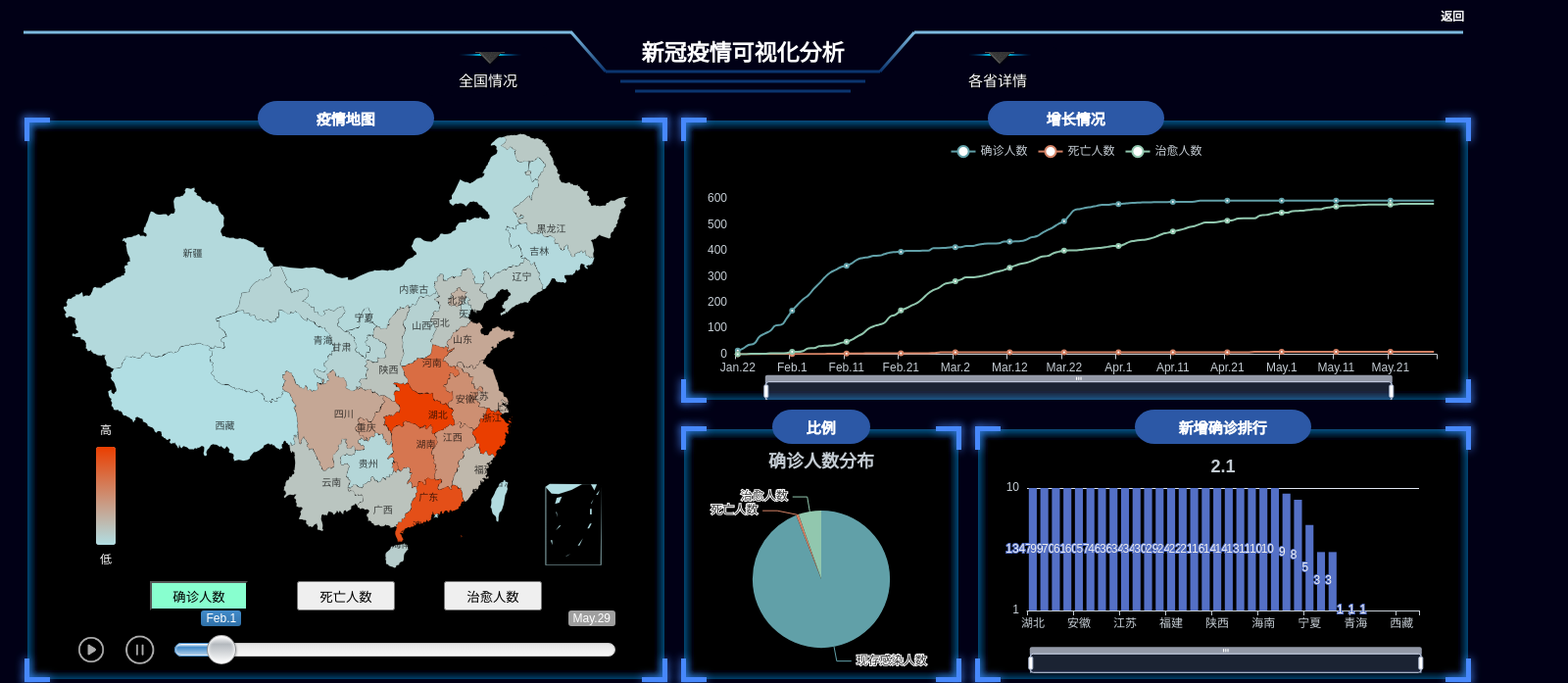
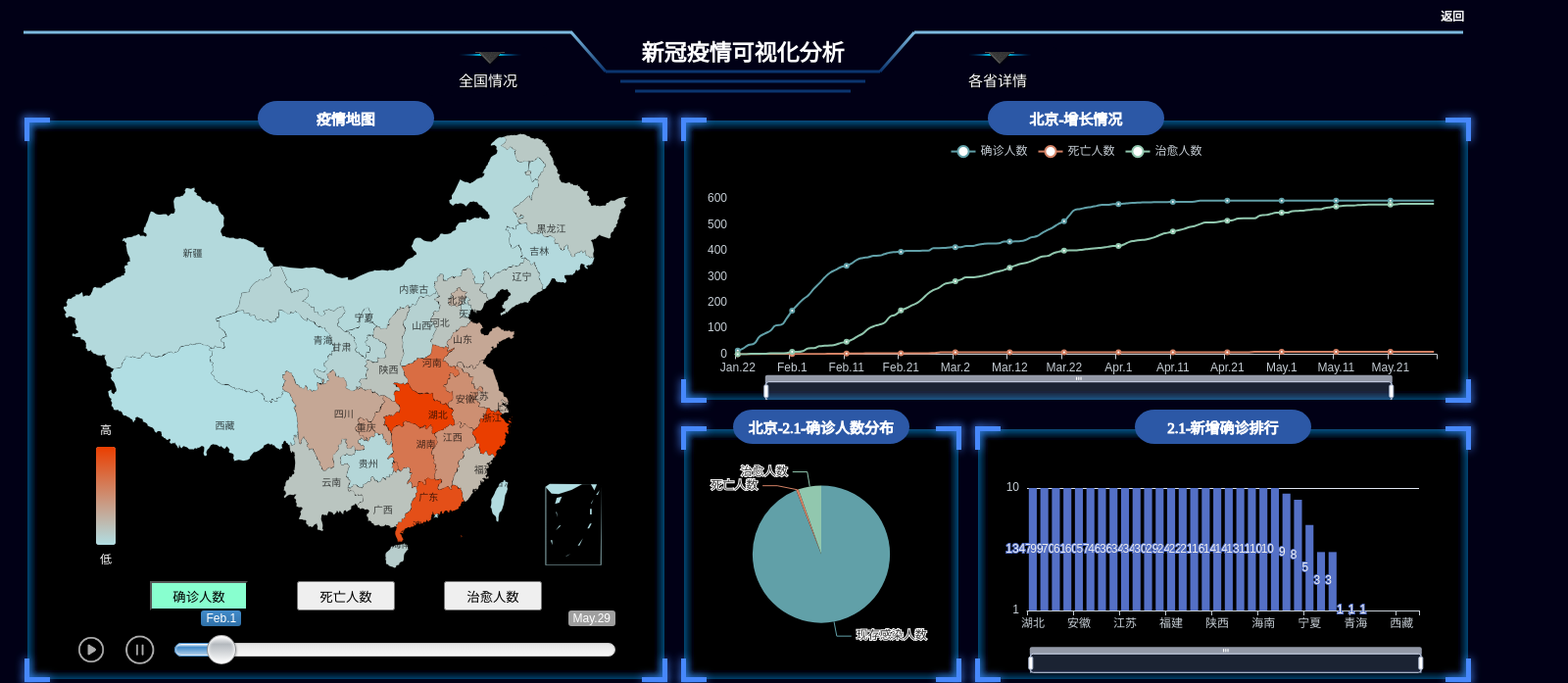
Before and after one commit to JiahuiWang2000/Covid19-Vis, a Django app: page /visual/Covid.html in a window 1600 px wide. Shown: the top 697 px of the page at 98% size. Run offline with Django 3.2, Linux system fonts and the light colour scheme; some libraries are stand-ins or nearby versions; some web fonts are replaced.

Commit message:
Modify titles in Covid.html

```diff
--- a/Covid19-Vis/urls.py
+++ b/Covid19-Vis/urls.py
@@ -22,6 +22,7 @@ urlpatterns = [
     path('visual/getCovidData', views.getCovidData),
     path('visual/getPatientData', views.getPatientData),
     path('visual/getIncreaseData', views.getIncreaseData),
+    path('visual/getAddData', views.getAddData),
     path('visual/Leaderboard.html', views.Leaderboard),
     path('visual/getPriceData', views.getPriceData),
     path('visual/getRankData', views.getRankData),
--- a/visual/static/visual/assets/js/map/chinaMap.js
+++ b/visual/static/visual/assets/js/map/chinaMap.js
@@ -4,6 +4,7 @@ var myChinaMap,CovidPie,CovidIncrease,addPatient;
 var month=2;
 var day=1;
 var province='北京';
+var prov_index=1;
 var confirm,death,recover;
 var names=[ '北京', '天津', '上海','重庆','河北','河南','云南','辽宁','黑龙江','湖南','安徽','山东','新疆','江苏','浙江','江西','湖北', '广西','甘肃','山西', '内蒙古','陕西','吉林','福建','贵州','广东','青海','西藏', '四川','宁夏','海南','台湾', '香港', '澳门']
 var times=[];
@@ -92,7 +93,24 @@ function animateMap(index) {
             chinaMap(covid_data,modeflag);
         }
     });
-
+    $.ajax({
+        url:"getAddData",
+        type:'GET',
+        data:{"month":month,"day":day},
+        success:function(msg){
+            add_data=msg.add;
+            drawAdd(add_data);
+        }
+    });
+    $.ajax({
+        url:"getPatientData",
+        type:'GET',
+        data:{"month":month,"day":day,"province":prov_index},
+        success:function(msg){
+            patient_data=msg.patient;
+            drawPie(patient_data);
+        }
+    });
 }
 
 
@@ -205,6 +223,7 @@ function chinaMap(data,flag){
       myChinaMap.setOption(mapOption,true);
       myChinaMap.on('click', function (param) {
         province=param.name;
+        prov_index=param.dataIndex;
         if(param.dataIndex!=0){
             $.ajax({
                 url:"getPatientData",
@@ -226,6 +245,15 @@ function chinaMap(data,flag){
                     drawIncrease(confirm,death,recover);
                 }
             });
+            $.ajax({
+                url:"getAddData",
+                type:'GET',
+                data:{"month":month,"day":day},
+                success:function(msg){
+                    add_data=msg.add;
+                    drawAdd(add_data);
+                }
+            });
         }
       });
 }
@@ -244,20 +272,13 @@ function findmax(array){
 }
 
 function drawPie(data){
+    document.querySelector("#PieTitle").innerHTML = province + "-" + month+"."+day+"-确诊人数分布";
     var dataList=[
         {name:"现存感染人数",value:data[0]-data[1]-data[2]},
         {name:"死亡人数",value:data[1]},
         {name:"治愈人数",value:data[2]}
     ]
     option = {
-        title: {
-            text: '确诊人数分布',
-            left: 'center',
-            top:'20px',
-            textStyle:{
-                color:'#c4ccd3',
-              },
-        },
         tooltip: {
             trigger: 'item',
             formatter: '{a} <br/>{b} : {c} ({d}%)'
@@ -267,7 +288,7 @@ function drawPie(data){
                 name: province+' '+month+'.'+day,
                 type: 'pie',
                 radius: '55%',
-                center: ['50%', '60%'],
+                center: ['50%', '50%'],
                 data: dataList,
                 itemStyle: {
                     emphasis: {
@@ -291,6 +312,7 @@ function drawPie(data){
 
 
 function drawIncrease(data1,data2,data3){
+    document.querySelector("#IncreaseTitle").innerHTML = province + "-增长情况"
     option = {
         tooltip: {
             trigger: 'axis'
@@ -387,20 +409,13 @@ function drawIncrease(data1,data2,data3){
 }
 
 function drawAdd(data){
+    document.querySelector("#AddTitle").innerHTML = month+"."+day+"-新增确诊排行";
     var keys = [], values = [];
     for(var i = data.length-1; i >=0; i--){
 		keys.push(names[data[i].key]);
 		values.push(parseFloat(data[i].value));
 	}
 	option = {
-		title: {
-			text: month+'.'+day,
-            left: "center",
-            top: 25,
-			textStyle:{
-				color: '#c4ccd3'
-			}
-		},
 		tooltip: {
 			trigger: 'axis',
 			axisPointer: {
@@ -454,7 +469,7 @@ function drawAdd(data){
             }
         ]
     };
-    addPatient.setOption(option);
+    addPatient.setOption(option,true);
 }
 
 function selectmode(flag){
--- a/visual/templates/visual/Covid.html
+++ b/visual/templates/visual/Covid.html
@@ -299,7 +299,7 @@
                     <div class="title" style="position:absolute;top:-20px;left:-90px;width:100%">
                         <svg height="35" width="100%">
                             <rect x=50% rx="20" ry="20" width="180" height="35" style="fill:rgb(44,88,166);" />
-                            <text x="50%" y="24" dx="90" style="stroke: white;fill:white;font-size: 15px;text-anchor: middle">增长情况</text>
+                            <text id="IncreaseTitle" x="50%" y="24" dx="90" style="stroke: white;fill:white;font-size: 15px;text-anchor: middle">北京-增长情况</text>
                         </svg>
                     </div>
 
@@ -351,10 +351,10 @@
                         <i class="b_r_line"></i>
                     </div>
 
-                    <div class="title" style="position:absolute;top:-20px;left:-50px;width:100%">
+                    <div class="title" style="position:absolute;top:-20px;left:-160px;width:150%">
                         <svg height="35" width="100%">
-                            <rect x=50% rx="20" ry="20" width="100" height="35" style="fill:rgb(44,88,166);" />
-                            <text x="50%" y="24" dx="50" style="stroke: white;fill:white;font-size: 15px;text-anchor: middle">比例</text>
+                            <rect x=50% rx="20" ry="20" width="180" height="35" style="fill:rgb(44,88,166);" />
+                            <text id="PieTitle" x="50%" y="24" dx="90" style="stroke: white;fill:white;font-size: 15px;text-anchor: middle">北京-2.1-确诊人数分布</text>
                         </svg>
                     </div>
 
@@ -406,7 +406,7 @@
                     <div class="title" style="position:absolute;top:-20px;left:-90px;width:100%">
                         <svg height="35" width="100%">
                             <rect x=50% rx="20" ry="20" width="180" height="35" style="fill:rgb(44,88,166);" />
-                            <text x="50%" y="24" dx="90" style="stroke: white;fill:white;font-size: 15px;text-anchor: middle">新增确诊排行</text>
+                            <text id="AddTitle" x="50%" y="24" dx="90" style="stroke: white;fill:white;font-size: 15px;text-anchor: middle">2.1-新增确诊排行</text>
                         </svg>
                     </div>
 
--- a/visual/views.py
+++ b/visual/views.py
@@ -472,6 +472,30 @@ def getPatientData(request):
             patientData.append(int(data_list[int(province)-1][i+1]))
         return JsonResponse({'patient':patientData})
 
+def getAddData(request):
+    if request.method=='GET':
+        month=request.GET.get("month")
+        day=request.GET.get("day")
+        csv_path='data/covid_data/'
+        if len(month)==1:
+            csv_path=csv_path+'0'+month+'-'
+        else:
+            csv_path=csv_path+month+'-'
+
+        if len(day)==1:
+            csv_path=csv_path+'0'+day+'-'
+        else:
+            csv_path=csv_path+day+'-'
+
+        csv_path=csv_path+'2020.csv'
+        with open(csv_path,'r',encoding='gbk')as fp:
+            data_list = [i for i in csv.reader(fp)]
+        addPatient=[]
+        for i in range(len(data_list)):
+            addPatient.append({"key":i, "value":int(data_list[i][4])})
+        addPatient=sorted(addPatient, key=lambda i: i['value'])
+        return JsonResponse({'add':addPatient})
+
 
 def getIncreaseData(request):
     if request.method=='GET':
```
